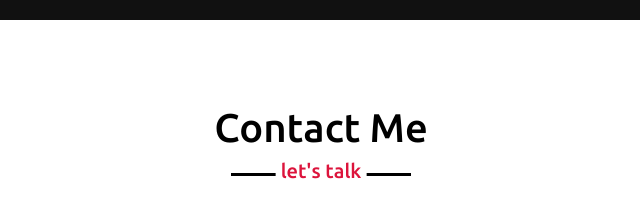
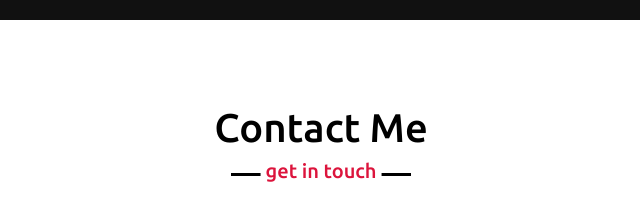
Before and after one commit to Kwesta96/my_website, a plain HTML site: page index.html in a window 1280 px wide. Shown: the part 1776-1999 px from the top of the page, 319-959 px from the left. Drawn offline with nearby package versions, Linux system fonts and the light colour scheme.

Commit message:
title change

```diff
--- a/css/contact.css
+++ b/css/contact.css
@@ -2,7 +2,8 @@
     padding: 50px 0;
 }
 .contact .title::after{
-    content: "let's talk";
+    /* content: "let's talk"; */
+    content: "get in touch";
 }
 .contact .contact-content{
     display: flex;
```
